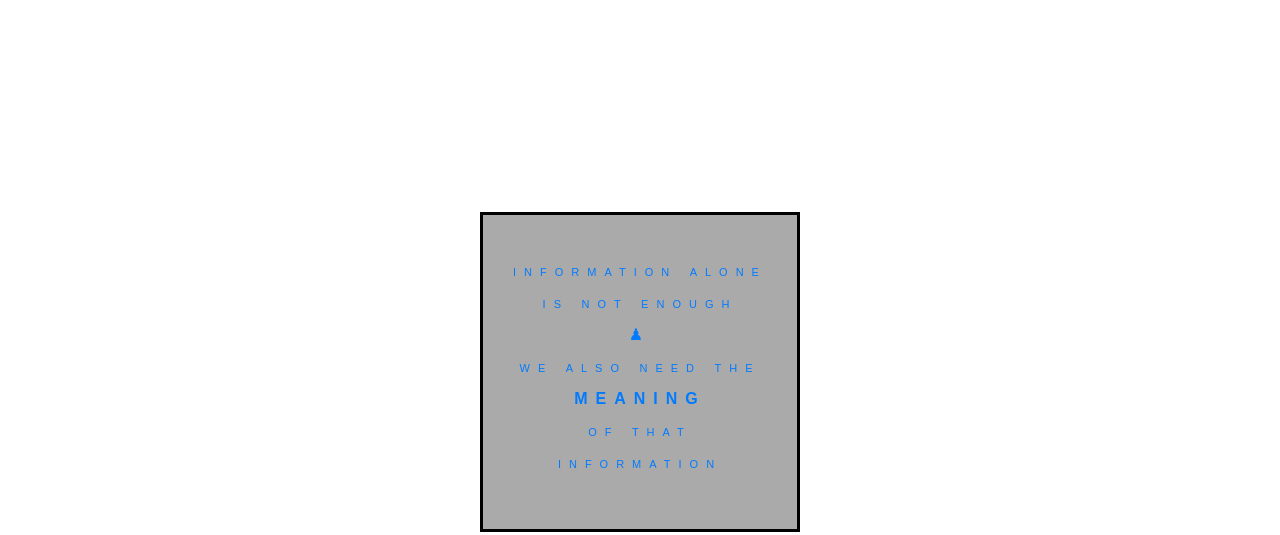
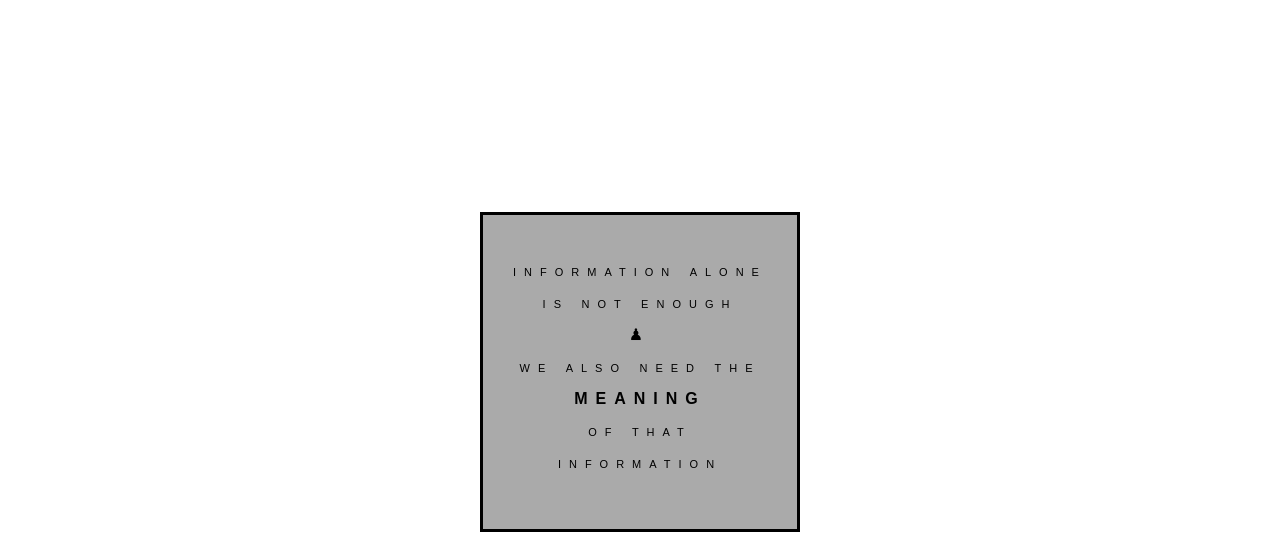
Before and after one commit to stet-stet/waffle-hw1-group4, a plain HTML site: page JayeonYi.html in a window 1280 px wide. Shown: the part 745-1280 px from the top of the page. Drawn offline with nearby package versions, Linux system fonts and the light colour scheme.

Commit message:
minor changes and fixes regarding youtube link

```diff
--- a/JayeonYi.html
+++ b/JayeonYi.html
@@ -47,6 +47,12 @@
 		    display: inline-block;
 		    vertical-align: middle;
 		    font-variant:small-caps;
+		}
+		#options{
+			margin:auto;
+			display:block;
+			width:20em;
+			color:black;
 		}
 		ul{margin-right:10%;}
 		li{
@@ -136,7 +142,7 @@
 <!-- icons:github,twitter,soundcloud -->
 		<div style="height:300px"></div>
 		<div class="wrapup">
-			<a href="https://youtu.be/knXGYSdtr_k" title="'Options' by Frums">
+			<a href="https://youtu.be/knXGYSdtr_k" title="'Options' by Frums" id="options" target="0">
 				<div class="optionsbox">
 					<p class="FrumsOptions">
 						information alone<br>is not enough<br>&#9823<br>we also need the <br><b>MEANING</b> <br>of that<br>information
```
